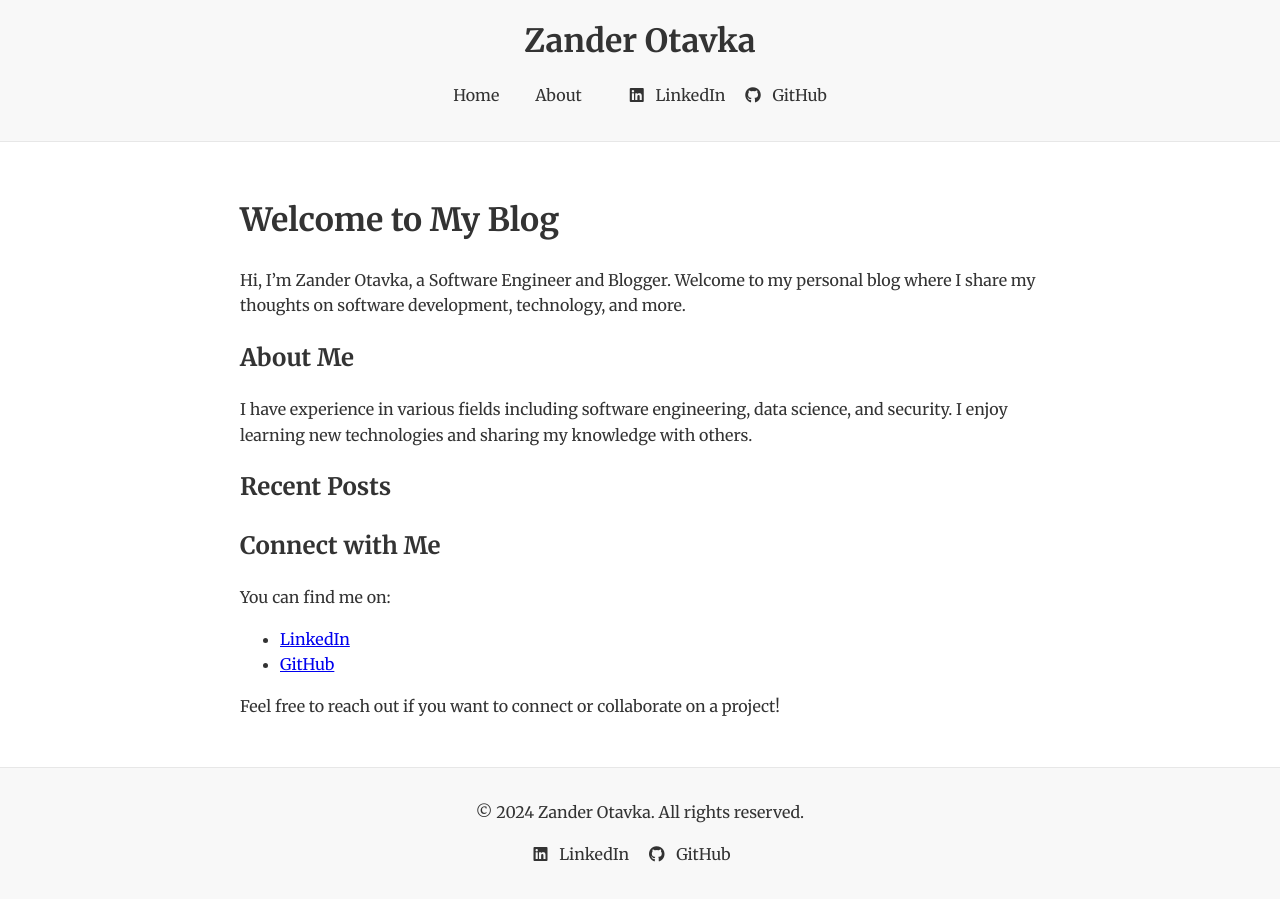
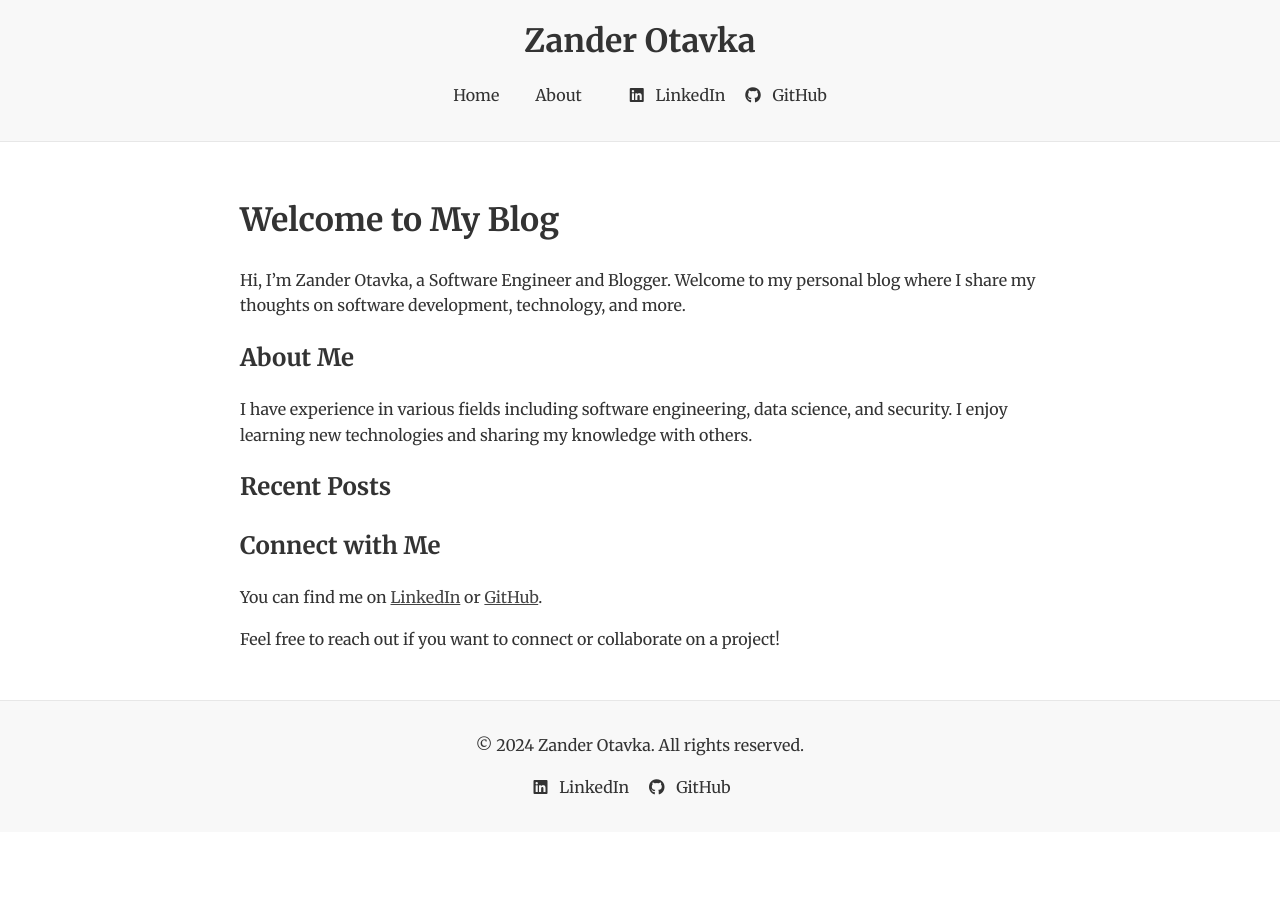
Before and after one commit to AlexanderOtavka/AlexanderOtavka.github.io, a Jekyll site: the page built from index.md, in a window 1280 px wide. Built offline with Jekyll 4.4.1, drawn with Linux system fonts in a browser that asks for light colours.

Commit message:
Tweak link appearance

```diff
--- a/assets/css/main.css
+++ b/assets/css/main.css
@@ -49,6 +49,10 @@ main {
   max-width: 50rem;
 }
 
+main a {
+  color: #444444;
+}
+
 footer {
   background: #f8f8f8;
   padding: 1rem 0;
@@ -85,4 +89,8 @@ footer {
   nav ul li a {
     color: #ffffff;
   }
+
+  main a {
+    color: #e7e7e7;
+  }
 }
--- a/index.md
+++ b/index.md
@@ -24,9 +24,7 @@ I have experience in various fields including software engineering, data science
 
 ## Connect with Me
 
-You can find me on:
-
-- [LinkedIn](https://linkedin.com/in/alexander-otavka)
-- [GitHub](https://github.com/AlexanderOtavka)
+You can find me on [LinkedIn](https://linkedin.com/in/alexander-otavka) or
+[GitHub](https://github.com/AlexanderOtavka).
 
 Feel free to reach out if you want to connect or collaborate on a project!
```
